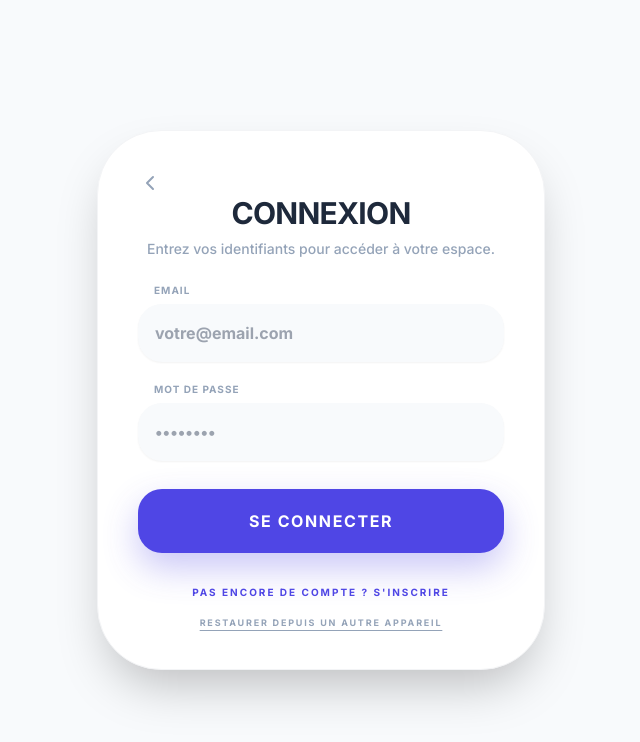
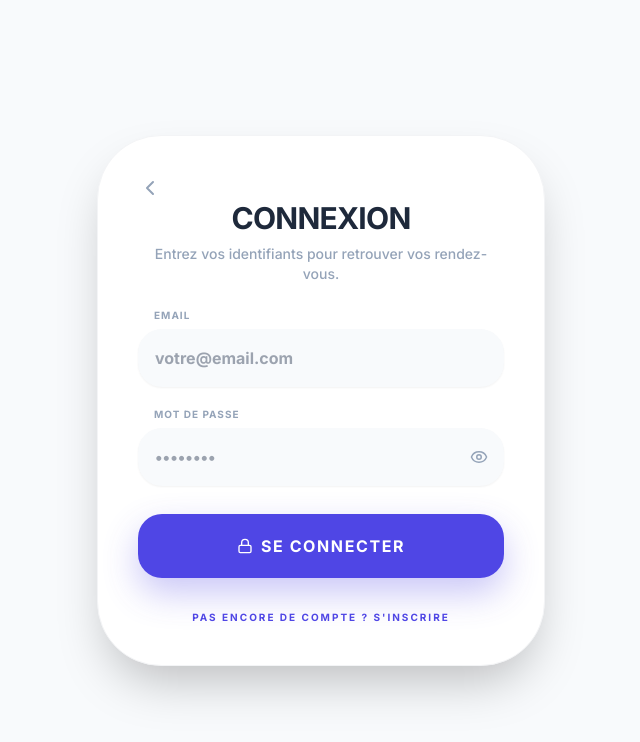
Before and after one commit to Dupmarieeee/Calendrier, a React (Vite) app: page / in a window 1280 px wide. Both pictures are taken after a click on the button "CONNEXION". Shown: the top 742 px of the page, without its empty margins (319-959 px from the left). Built offline with nearby package versions, Linux system fonts and the light colour scheme.

Commit message:
Add files via upload
update site

```diff
--- a/App.tsx
+++ b/App.tsx
@@ -30,10 +30,11 @@ import {
   Sparkles,
   Zap,
   Baby,
-  Copy,
-  RefreshCw,
-  CloudCheck,
-  ChevronRight as ChevronRightIcon
+  ChevronRight as ChevronRightIcon,
+  Lock,
+  Eye,
+  EyeOff,
+  Cloud
 } from 'lucide-react';
 import { Category, Task, TodoItem, SleepSchedule, GrowthType, GrowthState } from './types';
 import { INITIAL_CATEGORIES, TIME_SLOTS, DAYS_FR } from './constants';
@@ -44,19 +45,21 @@ import LandingPage from './LandingPage';
 const HOUR_HEIGHT = 120;
 const MIN_TASK_HEIGHT = 28;
 
-interface UserProfile {
-  id: string;
-  name: string;
-  email: string;
-  password?: string; // Ajout du mot de passe
-  timezone: string;
-  data?: {
+interface UserData {
   tasks: Task[];
   todos: TodoItem[];
   categories: Category[];
   sleep: SleepSchedule;
   growth: GrowthState;
-  };
+}
+
+interface UserProfile {
+  id: string;
+  name: string;
+  email: string;
+  password?: string;
+  timezone: string;
+  data: UserData;
 }
 
 const GROWTH_THRESHOLDS = [0, 50, 150, 400];
@@ -83,7 +86,7 @@ const formatTimeDisplay = (hours: number) => {
   return `${h}h ${m}min`;
 };
 
-// --- WIDGETS ---
+// --- COMPOSANTS WIDGETS ---
 
 const GrowthWidget: React.FC<{ growth: GrowthState, dailyPoints: number, isDarkMode: boolean, onSelect: () => void }> = ({ growth, dailyPoints, isDarkMode, onSelect }) => {
   const stage = GROWTH_THRESHOLDS.findIndex((t, i) => {
@@ -243,7 +246,7 @@ const TaskModal: React.FC<{
   );
 };
 
-// --- APP COMPONENT ---
+// --- COMPOSANT PRINCIPAL APP ---
 
 const App: React.FC = () => {
   const [appView, setAppView] = useState<'landing' | 'auth' | 'dashboard'>('landing');
@@ -275,6 +278,7 @@ const App: React.FC = () => {
     document.documentElement.classList.toggle('dark', isDarkMode);
   }, [isDarkMode]);
 
+  // Chargement initial du dernier utilisateur connecté
   useEffect(() => {
     const savedUserId = localStorage.getItem('focus_last_active_user');
     const usersJson = localStorage.getItem('focus_users_db');
@@ -282,8 +286,15 @@ const App: React.FC = () => {
       const users: UserProfile[] = JSON.parse(usersJson);
       const user = users.find(u => u.id === savedUserId);
       if (user) {
+        loadUserData(user);
+        setAppView('dashboard');
+      }
+    }
+    setIsAuthLoading(false);
+  }, []);
+
+  const loadUserData = (user: UserProfile) => {
     setCurrentUser(user);
-        // Restaurer les données depuis l'objet utilisateur s'il existe
     if (user.data) {
       setTasks(user.data.tasks || []);
       setTodos(user.data.todos || []);
@@ -291,27 +302,11 @@ const App: React.FC = () => {
       setSleep(user.data.sleep || { enabled: true, bedtime: '23:30', wakeTime: '07:00' });
       setGrowth(user.data.growth || { type: 'fleur', totalPoints: 0, lastPointsUpdate: formatDate(new Date()), streak: 1 });
     }
-        setAppView('dashboard');
-      }
-    }
-    setIsAuthLoading(false);
-  }, []);
+    setDataLoaded(true);
+  };
 
-  const generateSyncToken = useCallback(() => {
-    if (!currentUser) return "";
-    const payload = {
-      user: { ...currentUser, data: undefined }, // On enlève les data imbriquées pour ne pas doubler
-      tasks,
-      todos,
-      categories,
-      sleep,
-      growth,
-      timestamp: Date.now()
-    };
-    return btoa(unescape(encodeURIComponent(JSON.stringify(payload))));
-  }, [currentUser, tasks, todos, categories, sleep, growth]);
-
-  // Sauvegarde globale automatique dans la "Base de données" locale
+  // SAUVEGARDE AUTOMATIQUE SUR LE COMPTE
+  // Cet effet synchronise toutes les données locales dans l'entrée de l'utilisateur de la "Base de données" simulée.
   useEffect(() => {
     if (!currentUser || !dataLoaded) return;
 
@@ -322,6 +317,8 @@ const App: React.FC = () => {
       if (index !== -1) {
         users[index].data = { tasks, todos, categories, sleep, growth };
         localStorage.setItem('focus_users_db', JSON.stringify(users));
+        // Optionnel : On peut aussi sauvegarder le profil complet pour plus de sécurité
+        setCurrentUser(users[index]);
       }
     }
   }, [tasks, todos, categories, sleep, growth, currentUser, dataLoaded]);
@@ -414,73 +411,19 @@ const App: React.FC = () => {
     setDataLoaded(false);
   }, []);
 
-  const restoreFromToken = (token: string) => {
-    try {
-      const data = JSON.parse(decodeURIComponent(escape(atob(token))));
-      if (data.user && data.tasks) {
-        const usersJson = localStorage.getItem('focus_users_db');
-        let users: UserProfile[] = usersJson ? JSON.parse(usersJson) : [];
-
-        // On fusionne ou remplace les données locales par celles du jeton
-        const existingUserIndex = users.findIndex(u => u.email.toLowerCase() === data.user.email.toLowerCase());
-        const importedUser = {
-          ...data.user,
-          data: {
-            tasks: data.tasks,
-            todos: data.todos,
-            categories: data.categories,
-            sleep: data.sleep,
-            growth: data.growth
-          }
-        };
-
-        if (existingUserIndex !== -1) {
-          users[existingUserIndex] = importedUser;
-        } else {
-          users.push(importedUser);
-        }
-
-        localStorage.setItem('focus_users_db', JSON.stringify(users));
-        localStorage.setItem('focus_last_active_user', importedUser.id);
-
-        setCurrentUser(importedUser);
-        setTasks(data.tasks);
-        setTodos(data.todos);
-        setCategories(data.categories);
-        setSleep(data.sleep);
-        setGrowth(data.growth);
-        setDataLoaded(true);
-        setAppView('dashboard');
-        return true;
-      }
-    } catch (e) {
-      console.error("Token restore error", e);
-      return false;
-    }
-    return false;
-  };
-
   if (isAuthLoading) return <div className="flex items-center justify-center h-screen"><div className="w-12 h-12 border-4 border-indigo-500 border-t-transparent rounded-full animate-spin" /></div>;
   if (appView === 'landing') return <LandingPage onStart={() => { setAuthMode('signup'); setAppView('auth'); }} onLogin={() => { setAuthMode('login'); setAppView('auth'); }} />;
   if (appView === 'auth' && !currentUser) return (
     <AuthScreen
       initialIsLogin={authMode === 'login'}
       onAuthSuccess={user => {
-        setCurrentUser(user);
+        loadUserData(user);
         localStorage.setItem('focus_last_active_user', user.id);
-        if (user.data) {
-          setTasks(user.data.tasks || []);
-          setTodos(user.data.todos || []);
-          setCategories(user.data.categories || INITIAL_CATEGORIES);
-          setSleep(user.data.sleep || { enabled: true, bedtime: '23:30', wakeTime: '07:00' });
-          setGrowth(user.data.growth || { type: 'fleur', totalPoints: 0, lastPointsUpdate: formatDate(new Date()), streak: 1 });
-        }
-        setDataLoaded(true);
         setAppView('dashboard');
       }}
-      onTokenRestore={restoreFromToken}
+      onBack={() => setAppView('landing')}
+      // Fix: Add isDarkMode prop to AuthScreen
       isDarkMode={isDarkMode}
-      onBack={() => setAppView('landing')}
     />
   );
 
@@ -568,8 +511,8 @@ const App: React.FC = () => {
             <button onClick={() => setCurrentDate(viewMode === 'week' ? addWeeks(currentDate, 1) : addDays(currentDate, 1))} className="p-2 text-slate-400 hover:text-indigo-500"><ChevronRight /></button>
           </div>
           <div className="flex items-center gap-3">
-             <div className="flex items-center gap-1.5 bg-emerald-50 dark:bg-emerald-900/20 px-3 py-2 rounded-xl text-emerald-600 dark:text-emerald-400 border border-emerald-100 dark:border-emerald-500/20">
-               <CloudCheck size={16} /> <span className="text-[10px] font-black uppercase tracking-widest">CLOUD SYNC</span>
+             <div className="flex items-center gap-1.5 bg-indigo-50 dark:bg-indigo-900/20 px-3 py-2 rounded-xl text-indigo-600 dark:text-indigo-400 border border-indigo-100 dark:border-indigo-500/20">
+               <Cloud size={16} /> <span className="text-[10px] font-black uppercase tracking-widest">SYNCHRONISATION AUTOMATIQUE</span>
             </div>
             <button onClick={() => setIsDarkMode(!isDarkMode)} className="p-3 bg-white dark:bg-white/10 rounded-2xl border border-gray-100 dark:border-white/10">{isDarkMode ? <Sun className="text-amber-400" /> : <Moon className="text-slate-600" />}</button>
             <button onClick={() => { setEditingTask(null); setIsModalOpen(true); }} className="p-3 bg-[#1e293b] dark:bg-indigo-600 text-white rounded-2xl shadow-lg hover:scale-105 transition-transform"><Plus /></button>
@@ -679,7 +622,7 @@ const App: React.FC = () => {
 
       {/* MODALS */}
       {isModalOpen && <TaskModal categories={categories} onClose={() => { setIsModalOpen(false); setEditingTask(null); }} onSubmit={data => { if (editingTask) setTasks(tasks.map(t => t.id === editingTask.id ? { ...t, ...data } : t)); else setTasks([...tasks, { ...data, id: Math.random().toString(36).substr(2, 9), actualSeconds: 0, isCompleted: false }]); setIsModalOpen(false); }} onDelete={editingTask ? () => { setTasks(tasks.filter(t => t.id !== editingTask.id)); setIsModalOpen(false); } : undefined} taskToEdit={editingTask || undefined} isDarkMode={isDarkMode} onAddCategory={(name, color) => { const id = `cat-${Math.random().toString(36).substr(2, 9)}`; setCategories([...categories, { id, name, color, lightColor: `${color}20` }]); return id; }} onRemoveCategory={id => setCategories(categories.filter(c => c.id !== id))} selectedDate={currentDate} />}
-      {isSettingsModalOpen && <SettingsModal userName={currentUser?.name || ''} onClose={() => setIsSettingsModalOpen(false)} onLogout={handleLogout} onSave={(n) => { if (currentUser) setCurrentUser({ ...currentUser, name: n }); setIsSettingsModalOpen(false); }} generateSyncToken={generateSyncToken} />}
+      {isSettingsModalOpen && <SettingsModal userName={currentUser?.name || ''} onClose={() => setIsSettingsModalOpen(false)} onLogout={handleLogout} onSave={(n) => { if (currentUser) setCurrentUser({ ...currentUser, name: n }); setIsSettingsModalOpen(false); }} />}
       {isGrowthSelectOpen && <GrowthSelectionModal onSelect={type => { setGrowth(prev => ({ ...prev, type })); setIsGrowthSelectOpen(false); }} isDarkMode={isDarkMode} />}
     </div>
   );
@@ -691,24 +634,9 @@ const SettingsModal: React.FC<{
   userName: string,
   onClose: () => void,
   onLogout: () => void,
-  onSave: (name: string) => void,
-  generateSyncToken: () => string
-}> = ({ userName, onClose, onLogout, onSave, generateSyncToken }) => {
+  onSave: (name: string) => void
+}> = ({ userName, onClose, onLogout, onSave }) => {
   const [name, setName] = useState(userName);
-  const [showToken, setShowToken] = useState(false);
-  const [token, setToken] = useState('');
-  const [copied, setCopied] = useState(false);
-
-  const handleCopy = () => {
-    navigator.clipboard.writeText(token);
-    setCopied(true);
-    setTimeout(() => setCopied(false), 2000);
-  };
-
-  const handleGenerate = () => {
-    setToken(generateSyncToken());
-    setShowToken(true);
-  };
 
   return (
     <div className="fixed inset-0 z-[100] flex items-center justify-center p-4 bg-black/60 backdrop-blur-sm animate-in fade-in duration-300">
@@ -724,23 +652,14 @@ const SettingsModal: React.FC<{
             <input value={name} onChange={e => setName(e.target.value)} placeholder="Votre nom" className="bg-slate-50 dark:bg-white/5 p-4 rounded-2xl font-bold text-slate-800 dark:text-white outline-none focus:ring-2 ring-indigo-500" />
           </div>
 
-          <div className="flex flex-col gap-1.5">
-            <label className="text-[10px] font-black uppercase text-slate-400 ml-4 tracking-widest">SYNCHRONISATION (JETON FOCUS)</label>
-            <div className="bg-slate-50 dark:bg-white/5 p-4 rounded-2xl border border-dashed border-slate-200 dark:border-white/10 flex flex-col gap-3">
-              <p className="text-[10px] text-slate-500 dark:text-white/40 font-medium">Utilisez ce jeton pour retrouver vos données sur un autre appareil.</p>
-              {!showToken ? (
-                <button onClick={handleGenerate} className="flex items-center justify-center gap-2 py-2 px-4 bg-indigo-50 dark:bg-indigo-900/20 text-indigo-600 dark:text-indigo-400 rounded-xl text-[10px] font-black uppercase tracking-widest hover:bg-indigo-100 transition-colors">
-                  <RefreshCw size={14} /> Générer un jeton
-                </button>
-              ) : (
-                <div className="flex flex-col gap-2">
-                  <textarea readOnly value={token} className="w-full bg-white dark:bg-black/40 p-3 rounded-xl text-[8px] font-mono break-all h-20 outline-none border border-slate-100 dark:border-white/10 dark:text-white" />
-                  <button onClick={handleCopy} className={`flex items-center justify-center gap-2 py-2 px-4 rounded-xl text-[10px] font-black uppercase tracking-widest transition-all ${copied ? 'bg-emerald-500 text-white' : 'bg-slate-800 text-white hover:bg-slate-700'}`}>
-                    {copied ? <><CloudCheck size={14} /> Copié !</> : <><Copy size={14} /> Copier le jeton</>}
-                  </button>
+          <div className="bg-indigo-50 dark:bg-indigo-900/20 p-4 rounded-2xl border border-indigo-100 dark:border-indigo-500/10">
+             <div className="flex items-center gap-2 mb-2">
+                <Cloud size={16} className="text-indigo-600" />
+                <span className="text-[10px] font-black uppercase tracking-widest text-indigo-700 dark:text-indigo-300">Synchronisation active</span>
              </div>
-              )}
-            </div>
+             <p className="text-[10px] font-medium text-indigo-600/80 dark:text-indigo-300/60 leading-relaxed">
+               Toutes vos modifications sont automatiquement sauvegardées sur votre compte. Connectez-vous sur n'importe quel appareil avec votre email et mot de passe pour les retrouver.
+             </p>
           </div>
         </div>
 
@@ -757,20 +676,20 @@ const SettingsModal: React.FC<{
   );
 };
 
+// --- AUTH SCREEN ---
+
 const AuthScreen: React.FC<{
   initialIsLogin?: boolean,
   onAuthSuccess: (u: UserProfile) => void,
-  onTokenRestore: (t: string) => boolean,
   isDarkMode: boolean,
   onBack: () => void
-}> = ({ initialIsLogin = false, onAuthSuccess, onTokenRestore, onBack }) => {
+}> = ({ initialIsLogin = false, onAuthSuccess, isDarkMode, onBack }) => {
   const [isLogin, setIsLogin] = useState(initialIsLogin);
   const [email, setEmail] = useState('');
   const [password, setPassword] = useState('');
   const [name, setName] = useState('');
   const [error, setError] = useState('');
-  const [syncToken, setSyncToken] = useState('');
-  const [showSyncRestore, setShowSyncRestore] = useState(false);
+  const [showPassword, setShowPassword] = useState(false);
 
   const handleAuth = () => {
     setError('');
@@ -787,12 +706,12 @@ const AuthScreen: React.FC<{
           setError("Mot de passe incorrect.");
         }
       }
-      else setError("Compte non trouvé. Utilisez un Jeton Focus pour importer vos données d'un autre appareil.");
+      else setError("Aucun compte trouvé avec cet email. Veuillez vous inscrire pour créer votre espace.");
     } else {
       if (!name || !email || !password) { setError("Tous les champs sont requis."); return; }
       const existingUser = users.find(u => u.email.toLowerCase() === email.toLowerCase());
       if (existingUser) {
-        setError("Cet email est déjà utilisé. Veuillez vous connecter.");
+        setError("Cet email est déjà associé à un compte. Veuillez vous connecter.");
       }
       else {
         const newUser: UserProfile = {
@@ -800,19 +719,20 @@ const AuthScreen: React.FC<{
           name,
           email,
           password,
-          timezone: 'Europe/Paris'
+          timezone: 'Europe/Paris',
+          data: {
+            tasks: [],
+            todos: [],
+            categories: INITIAL_CATEGORIES,
+            sleep: { enabled: true, bedtime: '23:30', wakeTime: '07:00' },
+            growth: { type: 'fleur', totalPoints: 0, lastPointsUpdate: formatDate(new Date()), streak: 1 }
+          }
         };
         users.push(newUser);
         localStorage.setItem('focus_users_db', JSON.stringify(users));
         onAuthSuccess(newUser);
       }
     }
-  };
-
-  const handleTokenRestore = () => {
-    if (!syncToken) return;
-    const success = onTokenRestore(syncToken);
-    if (!success) setError("Jeton invalide. Vérifiez que vous l'avez bien copié entièrement.");
   };
 
   return (
@@ -822,20 +742,19 @@ const AuthScreen: React.FC<{
 
         <div className="text-center space-y-2 pt-6">
           <h2 className="text-3xl font-black text-slate-800 dark:text-white uppercase tracking-tight">{isLogin ? 'CONNEXION' : 'CRÉER UN COMPTE'}</h2>
-          <p className="text-slate-400 text-sm font-medium">{isLogin ? 'Entrez vos identifiants pour accéder à votre espace.' : "Rejoignez l'aventure dès maintenant."}</p>
+          <p className="text-slate-400 text-sm font-medium">{isLogin ? 'Entrez vos identifiants pour retrouver vos rendez-vous.' : "Créez votre compte pour commencer à planifier."}</p>
         </div>
 
         <div className="flex flex-col gap-5">
           {error && <div className="text-red-500 text-[10px] font-black uppercase text-center bg-red-50 dark:bg-red-900/20 p-4 rounded-2xl border border-red-100 dark:border-red-500/20">{error}</div>}
 
-          {!showSyncRestore ? (
-            <>
           {!isLogin && (
             <div className="flex flex-col gap-1.5">
               <label className="text-[10px] font-black uppercase text-slate-400 ml-4 tracking-widest">PRÉNOM</label>
               <input value={name} onChange={e => setName(e.target.value)} placeholder="Votre prénom" className="bg-slate-50 dark:bg-white/5 p-4 rounded-[1.5rem] font-bold text-slate-900 dark:text-white outline-none border border-transparent focus:border-indigo-500 transition-all shadow-sm" />
             </div>
           )}
+
           <div className="flex flex-col gap-1.5">
             <label className="text-[10px] font-black uppercase text-slate-400 ml-4 tracking-widest">EMAIL</label>
             <input value={email} onChange={e => setEmail(e.target.value)} type="email" placeholder="votre@email.com" className="bg-slate-50 dark:bg-white/5 p-4 rounded-[1.5rem] font-bold text-slate-900 dark:text-white outline-none border border-transparent focus:border-indigo-500 transition-all shadow-sm" />
@@ -843,51 +762,30 @@ const AuthScreen: React.FC<{
 
           <div className="flex flex-col gap-1.5">
             <label className="text-[10px] font-black uppercase text-slate-400 ml-4 tracking-widest">MOT DE PASSE</label>
-                <input value={password} onChange={e => setPassword(e.target.value)} type="password" placeholder="••••••••" className="bg-slate-50 dark:bg-white/5 p-4 rounded-[1.5rem] font-bold text-slate-900 dark:text-white outline-none border border-transparent focus:border-indigo-500 transition-all shadow-sm" onKeyDown={(e) => e.key === 'Enter' && handleAuth()} />
+            <div className="relative">
+              <input value={password} onChange={e => setPassword(e.target.value)} type={showPassword ? "text" : "password"} placeholder="••••••••" className="w-full bg-slate-50 dark:bg-white/5 p-4 rounded-[1.5rem] font-bold text-slate-900 dark:text-white outline-none border border-transparent focus:border-indigo-500 transition-all shadow-sm" onKeyDown={(e) => e.key === 'Enter' && handleAuth()} />
+              <button onClick={() => setShowPassword(!showPassword)} className="absolute right-4 top-1/2 -translate-y-1/2 text-slate-400 hover:text-indigo-600 transition-colors">
+                {showPassword ? <EyeOff size={18} /> : <Eye size={18} />}
+              </button>
+            </div>
           </div>
 
-              {!isLogin && (
-                <div className="flex flex-col gap-1.5">
-                  <label className="text-[10px] font-black uppercase text-slate-400 ml-4 tracking-widest">FUSEAU HORAIRE</label>
-                  <div className="relative">
-                    <select className="w-full bg-slate-50 dark:bg-white/5 p-4 rounded-[1.5rem] font-bold text-slate-900 dark:text-white outline-none appearance-none cursor-pointer border border-transparent focus:border-indigo-500 shadow-sm">
-                      <option value="Europe/Paris">Europe/Paris (UTC+1)</option>
-                    </select>
-                    <ChevronRightIcon size={16} className="absolute right-4 top-1/2 -translate-y-1/2 text-slate-400 rotate-90" />
-                  </div>
-                </div>
-              )}
-
-              <button onClick={handleAuth} className="w-full py-5 rounded-[1.5rem] bg-indigo-600 text-white font-black shadow-[0_15px_35px_rgba(79,70,229,0.3)] hover:scale-[1.02] active:scale-95 transition-all uppercase tracking-widest mt-2">
-                {isLogin ? 'SE CONNECTER' : "C'EST PARTI !"}
+          <button onClick={handleAuth} className="w-full py-5 rounded-[1.5rem] bg-indigo-600 text-white font-black shadow-[0_15px_35px_rgba(79,70,229,0.3)] hover:scale-[1.02] active:scale-95 transition-all uppercase tracking-widest mt-2 flex items-center justify-center gap-2">
+            {isLogin ? <><Lock size={16} /> SE CONNECTER</> : <><Plus size={16} /> C'EST PARTI !</>}
           </button>
-            </>
-          ) : (
-            <div className="flex flex-col gap-4 animate-in slide-in-from-bottom duration-300">
-               <div className="flex flex-col gap-1.5">
-                 <label className="text-[10px] font-black uppercase text-slate-400 ml-4 tracking-widest">JETON FOCUS (TRANSFERT)</label>
-                 <textarea value={syncToken} onChange={e => setSyncToken(e.target.value)} placeholder="Collez votre jeton de transfert ici..." className="bg-slate-50 dark:bg-white/5 p-4 rounded-[1.5rem] font-bold text-slate-900 dark:text-white outline-none h-32 text-[10px] leading-relaxed resize-none border border-transparent focus:border-emerald-500 shadow-sm" />
-               </div>
-               <p className="text-[9px] text-slate-400 px-4 text-center italic">Cette opération importera votre compte et tous vos rendez-vous sur cet ordinateur.</p>
-               <button onClick={handleTokenRestore} className="w-full py-5 rounded-[1.5rem] bg-emerald-600 text-white font-black shadow-lg hover:scale-[1.02] active:scale-95 transition-all uppercase tracking-widest">
-                IMPORTER MES DONNÉES
-               </button>
-            </div>
-          )}
         </div>
 
         <div className="flex flex-col items-center gap-4 pt-2">
-          <button onClick={() => { setIsLogin(!isLogin); setError(''); setShowSyncRestore(false); }} className="text-indigo-600 font-black text-[10px] uppercase tracking-[0.2em] hover:opacity-70 transition-opacity">
+          <button onClick={() => { setIsLogin(!isLogin); setError(''); }} className="text-indigo-600 font-black text-[10px] uppercase tracking-[0.2em] hover:opacity-70 transition-opacity">
             {isLogin ? "PAS ENCORE DE COMPTE ? S'INSCRIRE" : "DÉJÀ UN COMPTE ? CONNEXION"}
-          </button>
-          <button onClick={() => { setShowSyncRestore(!showSyncRestore); setError(''); }} className="text-slate-400 font-black text-[9px] uppercase tracking-[0.2em] underline underline-offset-4 hover:text-indigo-600 transition-colors">
-            {showSyncRestore ? "RETOUR À LA CONNEXION" : "RESTAURER DEPUIS UN AUTRE APPAREIL"}
           </button>
         </div>
       </div>
     </div>
   );
 };
+
+// --- CADRAN DE SOMMEIL ---
 
 const SleepDial: React.FC<{ sleep: SleepSchedule, setSleep: (s: SleepSchedule) => void, isDarkMode: boolean }> = ({ sleep, setSleep, isDarkMode }) => {
   const containerRef = useRef<HTMLDivElement>(null);
@@ -953,12 +851,12 @@ const SleepDial: React.FC<{ sleep: SleepSchedule, setSleep: (s: SleepSchedule) =
       <svg viewBox="0 0 100 100" className="absolute inset-0">
         <circle cx="50" cy="50" r="45" fill="none" stroke={isDarkMode ? 'rgba(255,255,255,0.05)' : '#f8fafc'} strokeWidth="10" />
         <path d={`M ${bedPos.x} ${bedPos.y} A 45 45 0 ${diff > 180 ? 1 : 0} 1 ${wakePos.x} ${wakePos.y}`} fill="none" stroke="#6366f1" strokeWidth="10" strokeLinecap="round" />
-        {/* BEDTIME ICON (Moon) */}
+        {/* ICÔNE COUCHER (Lune) */}
         <g transform={`translate(${bedPos.x - 4}, ${bedPos.y - 4})`} onMouseDown={() => setDragging('bed')} onTouchStart={() => setDragging('bed')} className="cursor-pointer">
            <circle cx="4" cy="4" r="7" fill="white" stroke="#6366f1" strokeWidth="2" />
            <Moon size={8} className="text-indigo-600 absolute translate-x-[2px] translate-y-[2px]" />
         </g>
-        {/* WAKEUP ICON */}
+        {/* ICÔNE RÉVEIL */}
         <circle cx={wakePos.x} cy={wakePos.y} r="6" fill="white" stroke="#6366f1" strokeWidth="2" className="cursor-pointer shadow-lg" onMouseDown={() => setDragging('wake')} onTouchStart={() => setDragging('wake')} />
       </svg>
       <div className="flex flex-col items-center">
```
Lines whose indentation alone changed are shown as unchanged.
